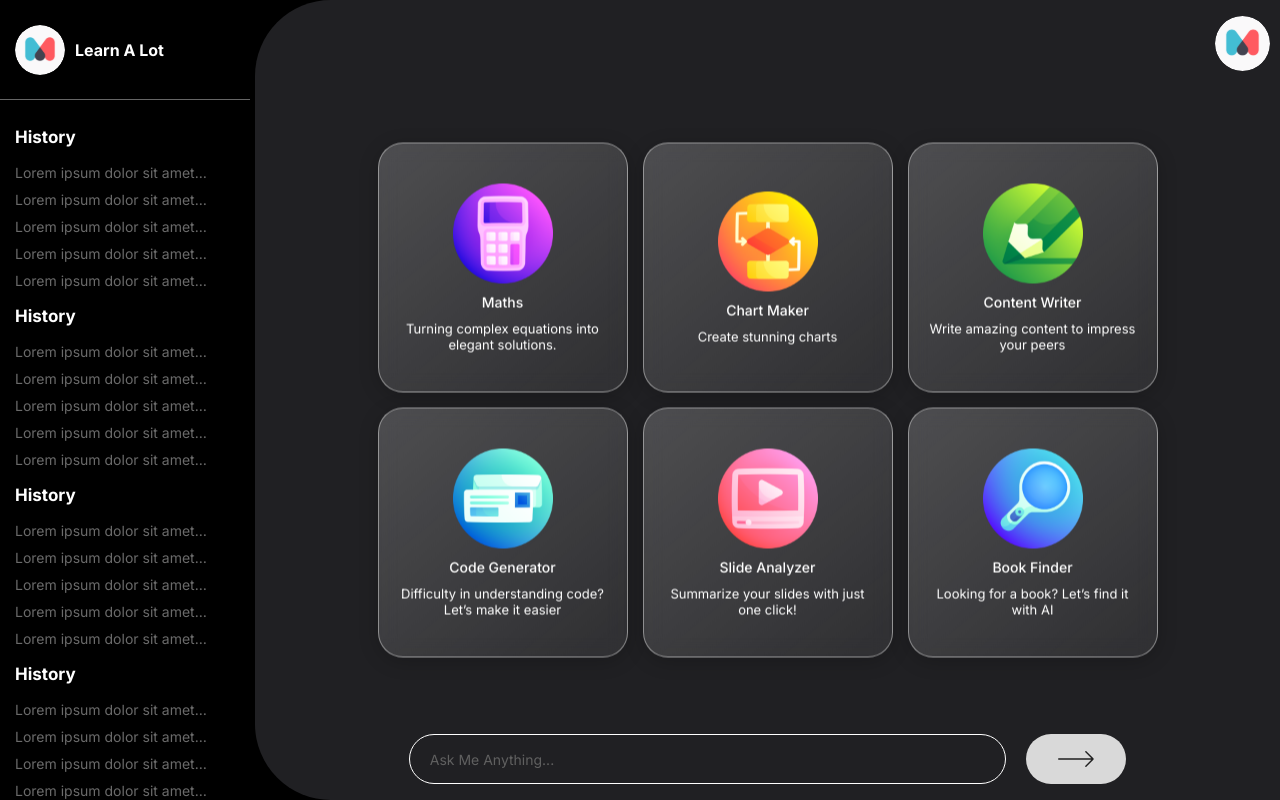
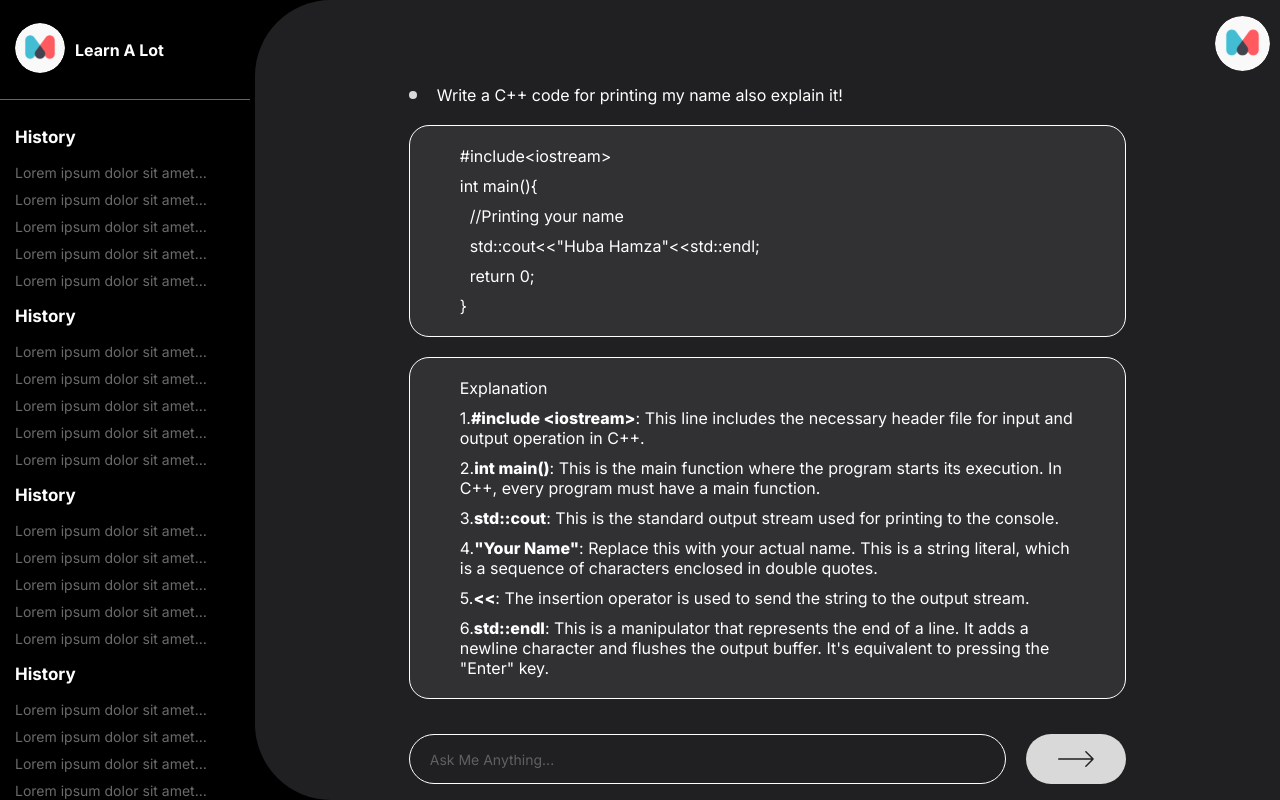
Before and after one commit to M-Ali-Haider/gpt, a React (Vite) app: page /gpt/book in a window 1280 px wide. Built offline with nearby package versions, Linux system fonts and the light colour scheme.

Commit message:
made code page

```diff
--- a/src/App.jsx
+++ b/src/App.jsx
@@ -17,7 +17,7 @@ function App() {
           closeSidebar={closeSidebar}
         />
         <Routes>
-          <Route path='/gpt/' element={<Box type=""/>}/>
+          <Route path='/gpt/' element={<Box type="homepage"/>}/>
           <Route path='/gpt/math' element={<Box type="math"/>}/>
           <Route path='/gpt/slide' element={<Box type="slide"/>}/>
           <Route path='/gpt/book' element={<Box type="book"/>}/>
--- /dev/null
+++ b/src/assets/styles/page/page.css
@@ -0,0 +1,46 @@
+.box-page{
+    height: 100%;
+    display: flex;
+    flex-direction: column;
+    padding-top: 85px;
+}
+.box-page-helper{
+    width: 100%;
+    height: 100%;
+}
+.page{
+    width: 100%;
+    height: 90%;
+    overflow: scroll;
+}
+.page::-webkit-scrollbar{
+    display: none;
+}
+.prompt{
+    display: flex;
+    align-items: center;
+    gap: 20px;
+}
+.prompt img{
+    width: 8px;
+    height: 8px;
+}
+.response-div{
+    background-color: #313134;
+    width: 100%;
+    padding: 20px 50px;
+    border:1px solid white;
+    border-radius: 20px;
+    overflow: hidden;
+    font-size: 16px;
+    display: flex;
+    flex-direction: column;
+    gap: 10px;
+    margin-top: 20px;
+}
+.padd{
+    padding-left: 10px;
+}
+.response-div span{
+    font-weight: 800;
+}
--- a/src/components/box/box.jsx
+++ b/src/components/box/box.jsx
@@ -2,13 +2,18 @@ import '../../assets/styles/box/box.css'
 import BoxInput from './boxInput'
 import BoxPfp from './boxpfp'
 import BoxOptions from './boxOptions'
-const Box=()=>{
+import BoxPage from '../pages/boxpage'
+const Box=({type})=>{
     return(
         <>
         <div className={`box`}>
             <div className="box-helper">
                 <div className="box-center">
-                    <BoxOptions />
+                    {type==="homepage"?(
+                        <BoxOptions />
+                    ):(
+                        <BoxPage type={type}/>
+                    )}
                     <BoxInput />
                 </div>
                 <BoxPfp />
--- /dev/null
+++ b/src/components/pages/boxpage.jsx
@@ -0,0 +1,36 @@
+import '../../assets/styles/page/page.css'
+import dot from '../../assets/images/dot.svg'
+const BoxPage=({type})=>{
+    return(
+        <>
+        <div className="box-page">
+            <div className="box-page-helper">
+                <div className="page">
+                    <div className='prompt'>
+                        <img src={dot} alt="" />
+                        <div>Write a C++ code for printing my name also explain it!</div>
+                    </div>
+                    <div className="response-div">
+                        <div>#include{'<iostream>'}</div>
+                        <div>int main{'(){'}</div>
+                        <div className='padd'>//Printing your name</div>
+                        <div className='padd'>std::cout{'<<'}"Huba Hamza"{'<<'}std::endl;</div>
+                        <div className='padd'>return 0;</div>
+                        <div>{'}'}</div>
+                    </div>
+                    <div className="response-div">
+                        <div>Explanation</div>
+                        <div>1.<span>#include {'<iostream>'}</span>: This line includes the necessary header file for input and output operation in C++.</div>
+                        <div>2.<span>int main()</span>: This is the main function where the program starts its execution. In C++, every program must have a main function.</div>
+                        <div>3.<span>std::cout</span>: This is the standard output stream used for printing to the console.</div>
+                        <div>4.<span>"Your Name"</span>: Replace this with your actual name. This is a string literal, which is a sequence of characters enclosed in double quotes.</div>
+                        <div>5.<span>{'<<'}</span>: The insertion operator is used to send the string to the output stream.</div>
+                        <div>6.<span>std::endl</span>: This is a manipulator that represents the end of a line. It adds a newline character and flushes the output buffer. It's equivalent to pressing the "Enter" key.</div>
+                    </div>
+                </div>
+            </div>
+        </div>
+        </>
+    )
+}
+export default BoxPage
--- a/src/components/sidebar/sidebar.jsx
+++ b/src/components/sidebar/sidebar.jsx
@@ -6,14 +6,13 @@ const Sidebar=({isSidebarOpen,closeSidebar})=>{
     return(
         <>
         <div className={`sidebar ${isSidebarOpen?'sidebar-open':''}`}>
-            <Link to="/gpt/">
-                <div className="sidebar-logo">
+            <div className="sidebar-logo">
+                <Link to="/gpt/">
                     <img src={logo} alt=""/>
-                    <span>Learn A Lot</span>
-                    <div onClick={closeSidebar} className="sidebar-close-arrow"></div>
-                </div>
-            </Link>
-
+                </Link>
+                <span>Learn A Lot</span>
+                <div onClick={closeSidebar} className="sidebar-close-arrow"></div>
+            </div>
             <div className="sidebar-helper">
                 <SidebarSeg />
                 <SidebarSeg />
```
Also changed, not shown: src/assets/images/dot.svg (added).
